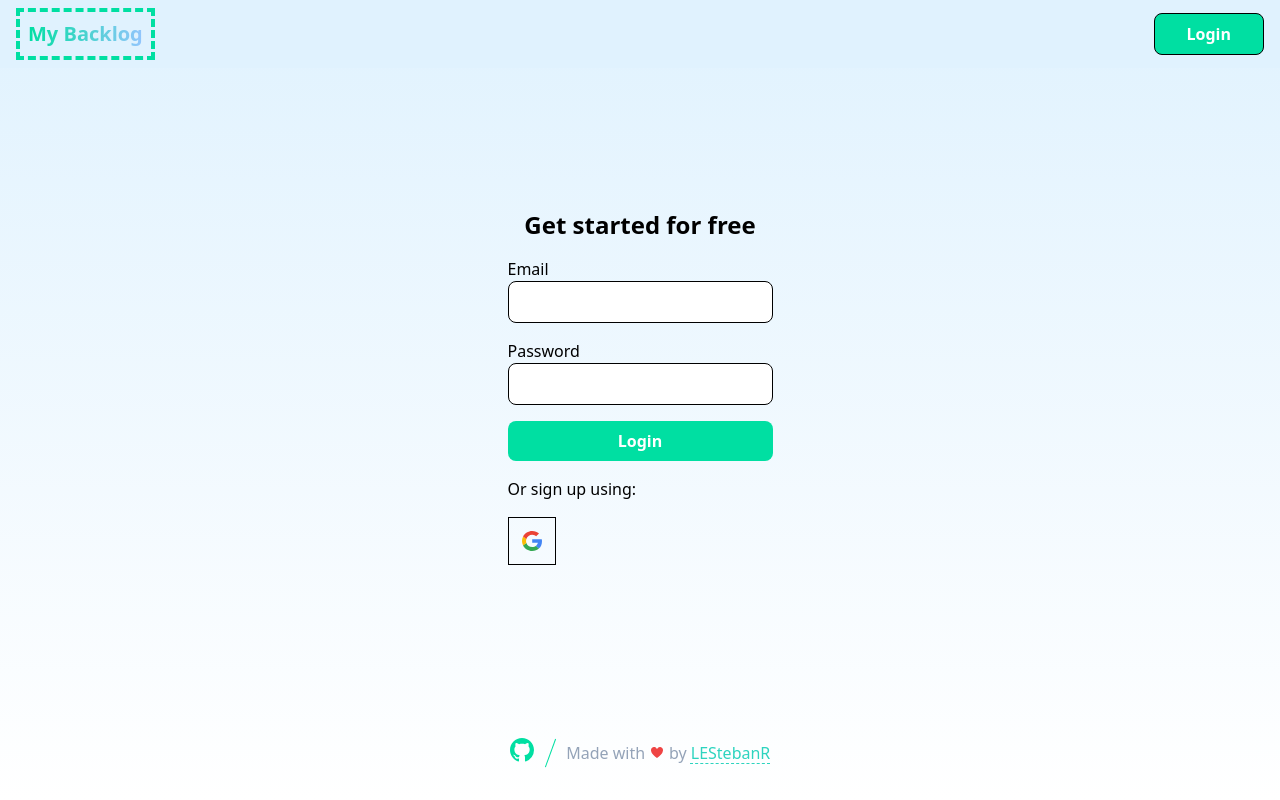
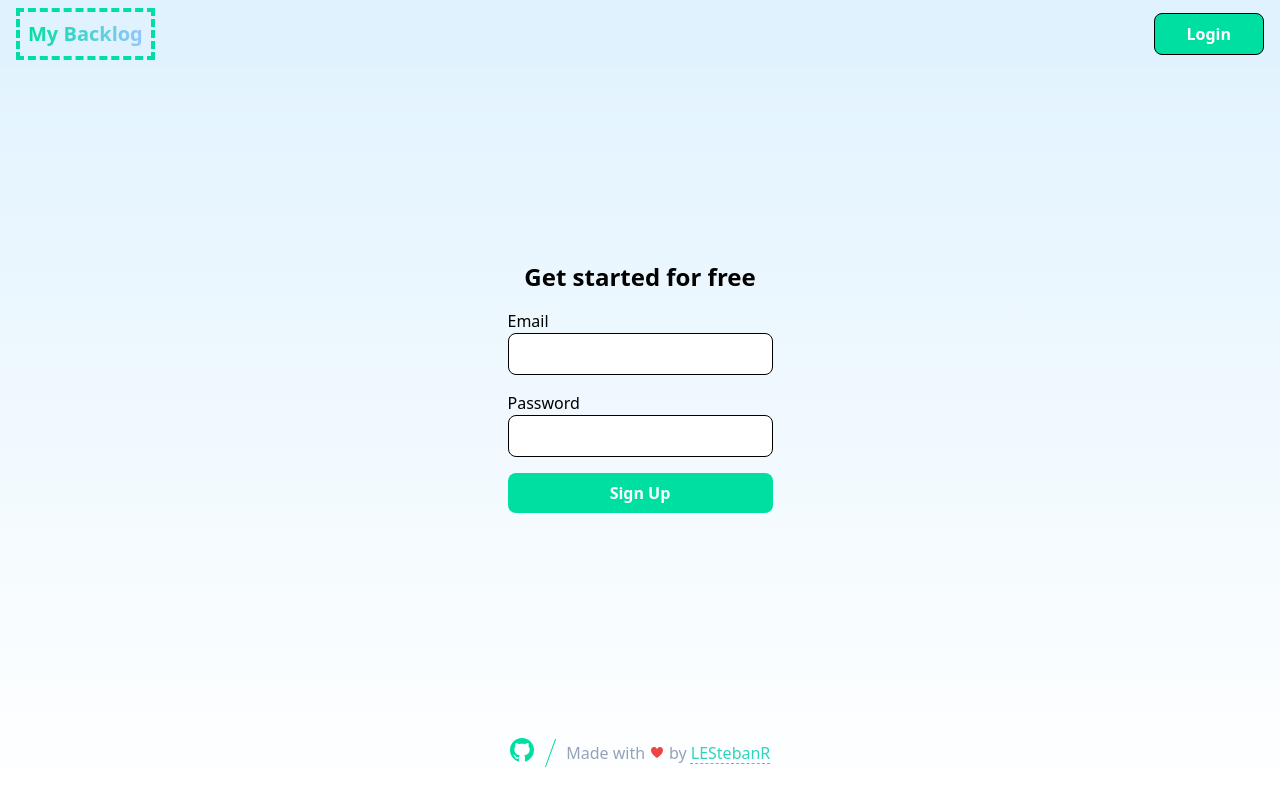
Before and after one commit to LEstebanR/myBacklog, a Next.js app: page /signup in a window 1280 px wide. Built offline with nearby package versions, Linux system fonts and the light colour scheme; no server answers.

Commit message:
add sign up function

```diff
--- a/src/components/forms/SignUp.tsx
+++ b/src/components/forms/SignUp.tsx
@@ -1,16 +1,35 @@
-import React from 'react'
-import Image from 'next/image'
+import React, { useState, ChangeEvent } from 'react'
+// import Image from 'next/image'
+import supabase from '@/lib/supabaseClient'
 
 const SignUpForm: React.FC = () => {
+  const [email, setEmail] = useState<string>('')
+  const [password, setPassword] = useState<string>('')
+
+  const handleSignUp = async (
+    e: React.FormEvent<HTMLFormElement>
+  ): Promise<void> => {
+    e.preventDefault()
+    const { error } = await supabase.auth.signUp({ email, password })
+    if (error) {
+      alert(error.message)
+    } else {
+      alert('Check your email for the confirmation link.')
+    }
+  }
+
   return (
     <div className="flex flex-col items-center justify-center p-8 gap-4">
       <h1 className="text-2xl font-bold">Get started for free</h1>
-      <form className="flex flex-col gap-4">
+      <form className="flex flex-col gap-4" onSubmit={handleSignUp}>
         <div className="flex flex-col">
           <label htmlFor="email">Email</label>
           <input
             type="text"
             className="rounded-lg px-4 py-2 border border-black"
+            onChange={(e: ChangeEvent<HTMLInputElement>): void =>
+              setEmail(e.target.value)
+            }
           />
         </div>
         <div className="flex flex-col">
@@ -18,17 +37,21 @@ const SignUpForm: React.FC = () => {
           <input
             type="password"
             className="rounded-lg px-4 py-2 border border-black"
+            onChange={(e: ChangeEvent<HTMLInputElement>): void =>
+              setPassword(e.target.value)
+            }
           />
         </div>
         <button
           type="submit"
           className="rounded-lg bg-primary text-white font-semibold px-4 py-2"
         >
-          Login
+          Sign Up
         </button>
-        <p>Or sign up using:</p>
+
+        {/* <p>Or sign up using:</p>
         <div className=" flex gap-2">
-          <div className="border border-black w-12 h-12 flex justify-center items-center">
+          <div className="border border-black w-12 h-12 flex justify-center items-center cursor-pointer">
             <Image
               src="/assets/logos/google-icon.svg"
               alt="Google logo"
@@ -36,7 +59,7 @@ const SignUpForm: React.FC = () => {
               height={20}
             />
           </div>
-        </div>
+        </div> */}
       </form>
     </div>
   )
```
